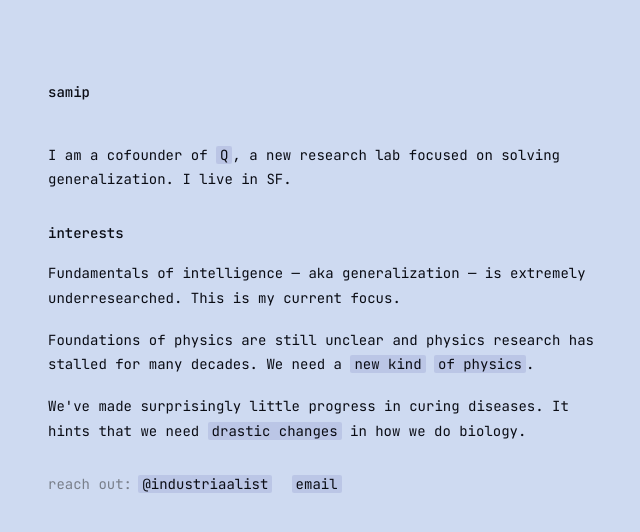
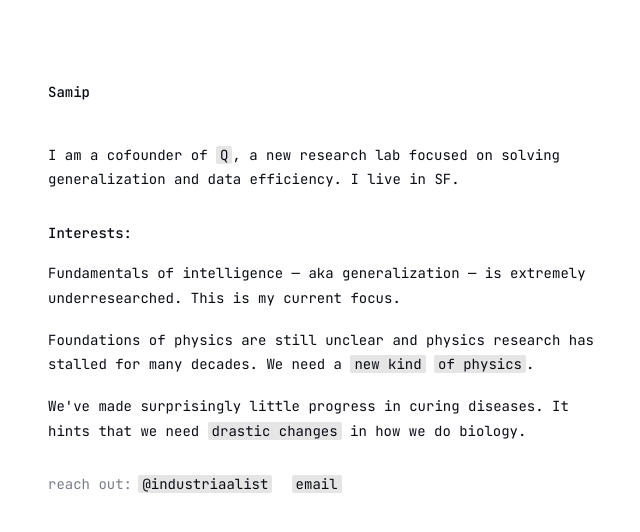
Before and after one commit to saaaaaamip/saaaaaamip, a plain HTML site: page index.html in a window 1280 px wide. Shown: the whole page, without its empty margins (104-744 px from the left). Drawn offline with Linux system fonts and the light colour scheme.

Commit message:
White background, monochrome link styling
Co-Authored-By: Claude Fable 5.1 <noreply@anthropic.com>

```diff
--- a/index.html
+++ b/index.html
@@ -3,20 +3,20 @@
 <head>
 <meta charset="utf-8">
 <meta name="viewport" content="width=device-width,initial-scale=1">
-<meta name="theme-color" content="#e7e9ee">
+<meta name="theme-color" content="#ffffff">
 <title>samip</title>
 <link rel="preconnect" href="https://fonts.googleapis.com">
 <link rel="preconnect" href="https://fonts.gstatic.com" crossorigin>
 <link href="https://fonts.googleapis.com/css2?family=JetBrains+Mono:wght@300;400;500;600&display=swap" rel="stylesheet">
 <style>
   :root{
-    --bg:#cedaf1;
+    --bg:#ffffff;
     --ink:#0a0c14;
     --mute:#797f8a;
     --rule:#cfd2da;
-    --accent:#3a3d6e;
-    --chip:rgba(103, 106, 179, 0.18);
-    --chip-hover:rgba(58,61,110,0.18);
+    --accent:#0a0c14;
+    --chip:rgba(0,0,0,0.10);
+    --chip-hover:rgba(0,0,0,0.18);
   }
   *{box-sizing:border-box}
   html,body{margin:0;padding:0;background:var(--bg);color:var(--ink)}
@@ -83,12 +83,12 @@
 <body>
 <main>
   <nav>
-    <span class="name">samip</span>
+    <span class="name">Samip</span>
   </nav>
 
-  <p>I am a cofounder of <a href="https://qlabs.sh">Q</a>, a new research lab focused on solving generalization. I live in SF.</p>
+  <p>I am a cofounder of <a href="https://qlabs.sh">Q</a>, a new research lab focused on solving generalization and data efficiency. I live in SF.</p>
 
-  <p class="label">interests</p>
+  <p class="label">Interests:</p>
 
   <p>Fundamentals of intelligence — aka generalization — is extremely underresearched. This is my current focus.</p>
 
```
